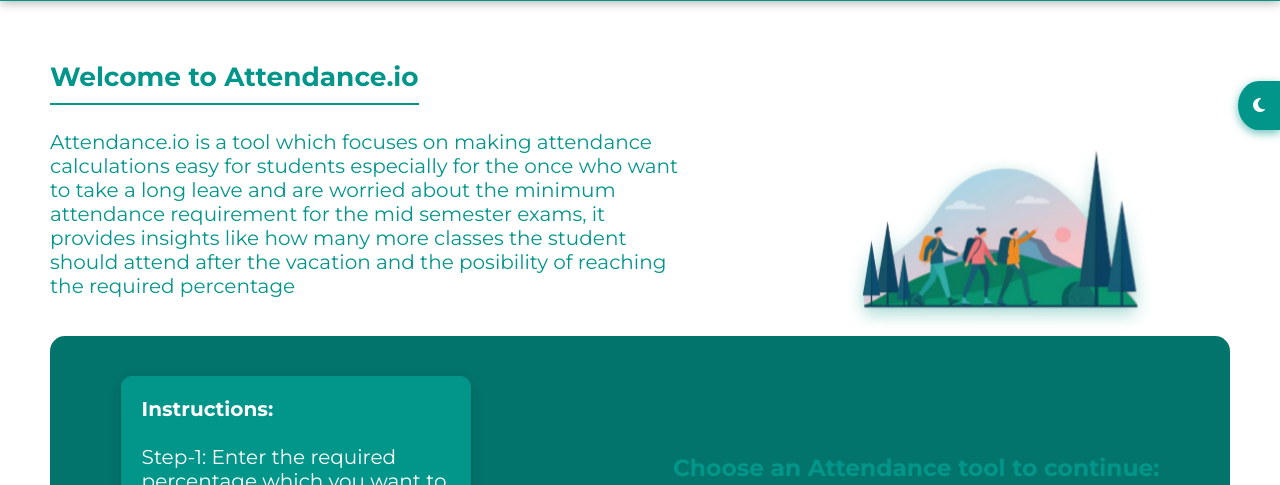
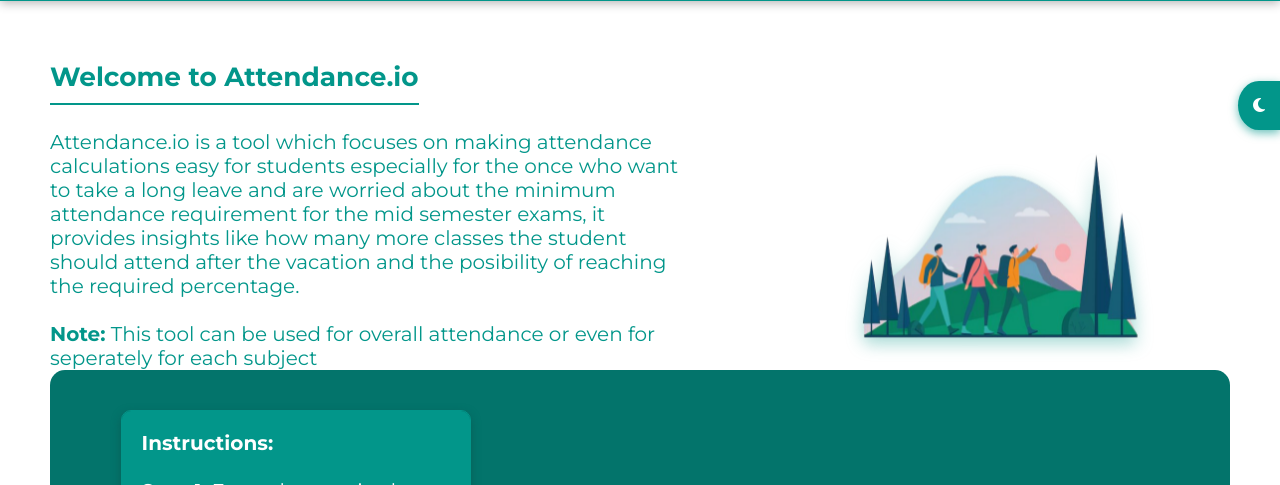
Before and after one commit to alurubalakarthikeya/CalGPA, a plain HTML site: page pages/attendance.html in a window 1280 px wide. Shown: the part 79-564 px from the top of the page. Drawn offline with Linux system fonts and the light colour scheme.

Commit message:
small-changes

```diff
--- a/pages/attendance.html
+++ b/pages/attendance.html
@@ -52,7 +52,7 @@
         <h1>Welcome to Attendance.io</h1> <br>
         <div class="title">
             <div class="meh">
-                <p>Attendance.io is a tool which focuses on making attendance calculations easy for students especially for the once who want to take a long leave and are worried about the minimum attendance requirement for the mid semester exams, it provides insights like how many more classes the student should attend after the vacation and the posibility of reaching the required percentage</p>
+                <p>Attendance.io is a tool which focuses on making attendance calculations easy for students especially for the once who want to take a long leave and are worried about the minimum attendance requirement for the mid semester exams, it provides insights like how many more classes the student should attend after the vacation and the posibility of reaching the required percentage. <br><br><strong>Note:</strong> This tool can be used for overall attendance or even for seperately for each subject</p>
             </div><br>
             <img id="floater" src="../imgs/travel.png" alt="img" class="img floater">
             <br> <br>
```
